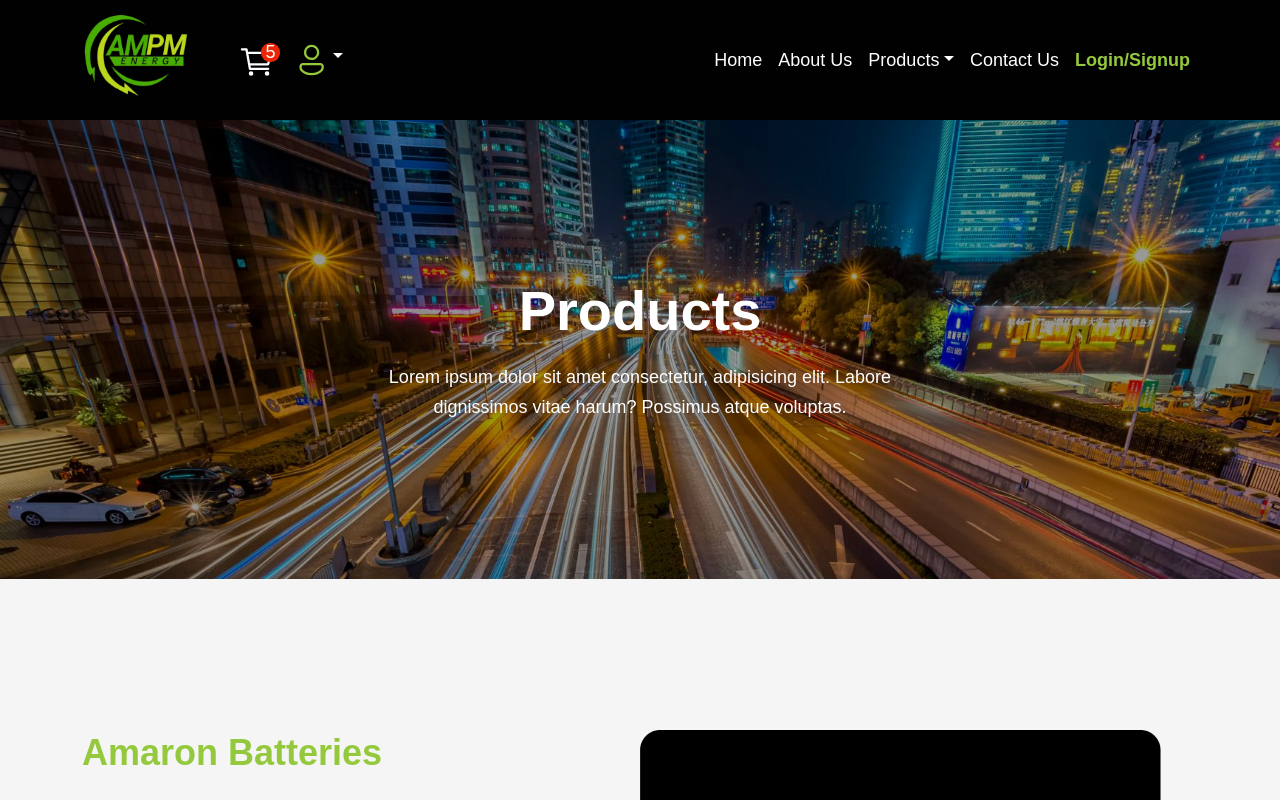
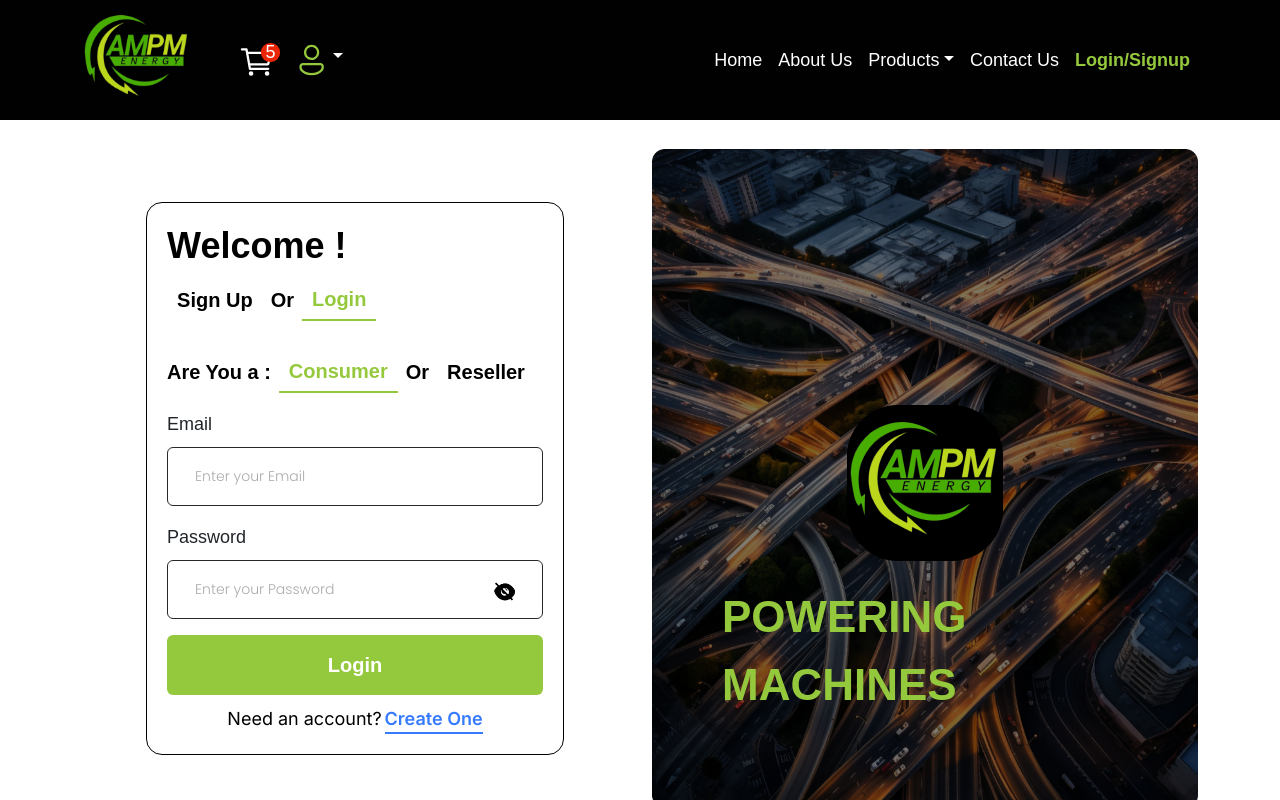
Before and after one commit to TakeTech-Devs/AMPM, a React (Vite) app: page /login in a window 1280 px wide. Shown: the top 800 px of the page. Built offline with nearby package versions, Linux system fonts and the light colour scheme.

Commit message:
resolve error

```diff
--- a/src/App.jsx
+++ b/src/App.jsx
@@ -12,12 +12,6 @@ function BasicExample() {
   return (
     <>
       <Header />
-      {/* <ImageInfo /> */}
-
-      <Products />
-      {/* <ProductDetails /> */}
-      {/* <ProductDetailsCheck /> */}
-
        <Router>
         <Routes>
           <Route path="/" element={<Index />} />
```
